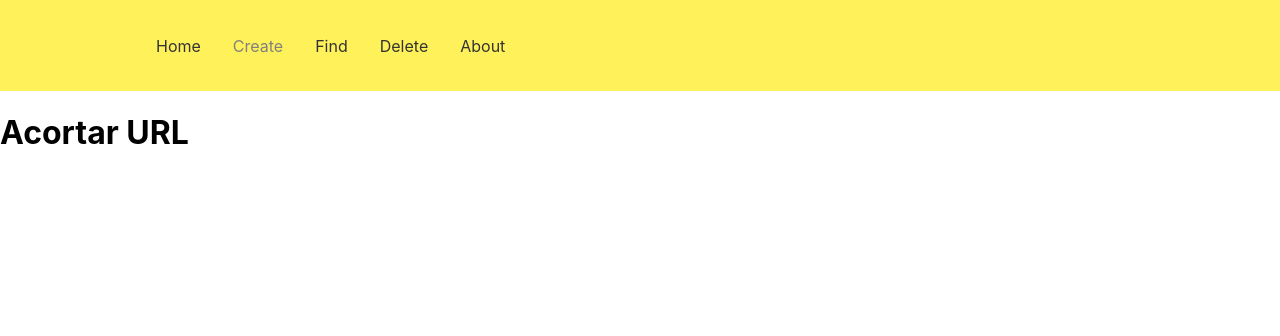
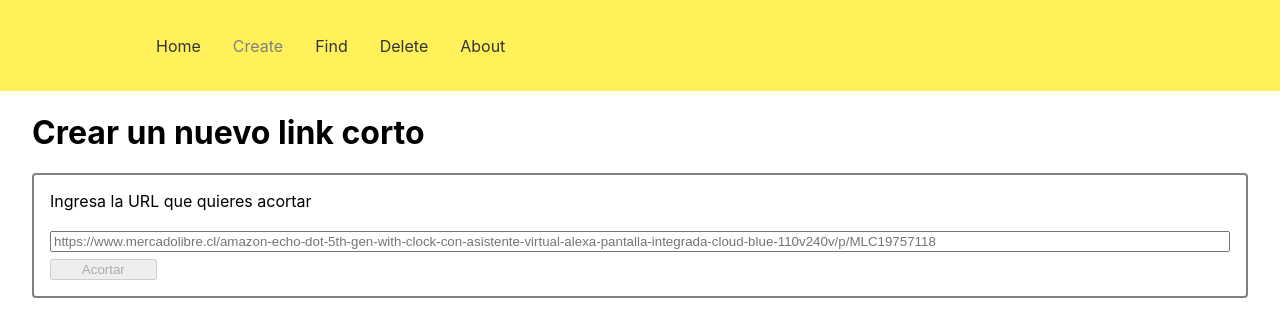
Before and after one commit to sebapintoag/meli-challenge, a React (Create React App) app in the folder frontend/: page /create in a window 1280 px wide. Shown: the top 336 px of the page. Built offline with nearby package versions, Linux system fonts and the light colour scheme.

Commit message:
short url creation from frontend

```diff
--- a/frontend/package.json
+++ b/frontend/package.json
@@ -6,6 +6,7 @@
     "@testing-library/jest-dom": "^5.17.0",
     "@testing-library/react": "^13.4.0",
     "@testing-library/user-event": "^13.5.0",
+    "axios": "^1.4.0",
     "react": "^18.2.0",
     "react-dom": "^18.2.0",
     "react-icons": "^4.10.1",
--- a/frontend/src/App.js
+++ b/frontend/src/App.js
@@ -1,5 +1,6 @@
 import React from 'react';
 import './App.css';
+import './assets/styles.css';
 import Navbar from './components/Navbar.js';
 import { BrowserRouter as Router, Routes, Route } from 'react-router-dom';
 import Home from './pages/home';
--- /dev/null
+++ b/frontend/src/assets/components/LinkInfo.module.css
@@ -0,0 +1,7 @@
+.container {
+	display: flex;
+	flex-direction: column;
+	border-radius: 4px;
+  border: 2px solid #808080;
+  padding: 1em;
+}
--- /dev/null
+++ b/frontend/src/assets/components/LinkInput.module.css
@@ -0,0 +1,15 @@
+.container {
+	display: flex;
+	flex-direction: column;
+	border-radius: 4px;
+  border: 2px solid #808080;
+  padding: 1em;
+}
+
+.input {
+}
+
+.successButton {
+	max-width: 8em;
+	margin-top: 0.5em;
+}
--- /dev/null
+++ b/frontend/src/assets/styles.css
@@ -0,0 +1,4 @@
+.page {
+  display: block;
+  margin: 1em 2em;
+}
--- /dev/null
+++ b/frontend/src/components/LinkInfo.js
@@ -0,0 +1,27 @@
+import React from 'react';
+import styles from '../assets/components/LinkInfo.module.css';
+
+const LinkInfo = ({label, link}) => {
+  // Don't render if url or shortUrl is empty
+  if(link.url === '' || link.shortUrl === '') {
+    return
+  }
+
+  return (
+    <div className={styles.container}>
+      <span>{label}</span>
+      <br/>
+      <label>
+        URL corta: {link.shortUrl}
+      </label>
+      <label>
+        URL completa: {link.url}
+      </label>
+      <label>
+        Fecha de creación: {link.createdAt}
+      </label>
+    </div>
+  );
+};
+
+export default LinkInfo;
--- /dev/null
+++ b/frontend/src/components/LinkInput.js
@@ -0,0 +1,26 @@
+import React, { useState } from 'react';
+import styles from '../assets/components/LinkInput.module.css';
+
+const LinkInput = ({label, placeholder, buttonText, buttonAction, onChangeAction, loading}) => {
+  const [url, setUrl] = useState('')
+
+  function onChangeInput(url) {
+    onChangeAction()
+    setUrl(url)
+  }
+
+  function buttonDisabled() {
+    return loading || !url || url === ''
+  }
+
+  return (
+    <div className={styles.container}>
+      <span>{label}</span>
+      <br/>
+      <input className={styles.input} value={url} onChange={e => onChangeInput(e.target.value)} placeholder={placeholder} />
+      <button className={styles.successButton} onClick={() => buttonAction(url)} disabled={buttonDisabled()}>{buttonText}</button>
+    </div>
+  );
+};
+
+export default LinkInput;
--- a/frontend/src/pages/create.js
+++ b/frontend/src/pages/create.js
@@ -1,11 +1,62 @@
-import React from 'react';
+import React, { useState } from 'react';
+import LinkInput from '../components/LinkInput';
+import axios from "axios";
+import LinkInfo from '../components/LinkInfo';
 
 const Create = () => {
-	return (
-		<div>
-			<h1>Acortar URL</h1>
+	const [link, setLink] = useState({
+		url: '',
+		shortUrl: '',
+		createdAt: ''
+	})
+
+	const [loading, setLoading] = useState(false)
+
+	function createShortUrl(url) {
+		setLoading(true)
+		axios.post(`http://localhost/api/v1/create`, { url: url })
+		.then((res) => {
+			const body = res.data
+			setLink({
+				url: body.data.link.url,
+				shortUrl: body.data.link.short_url,
+				createdAt: body.data.link.created_at
+			})
+		})
+		.catch((err) => {
+			console.error(err)
+		})
+		.then(() => {
+			setLoading(false)
+		});
+	}
+
+	function restartLink() {
+		setLink({
+			url: '',
+			shortUrl: '',
+			createdAt: ''
+		})
+	}
+
+  return (
+		<div className='page'>
+			<h1>Crear un nuevo link corto</h1>
+			<LinkInput
+				label={'Ingresa la URL que quieres acortar'}
+				placeholder={
+					'https://www.mercadolibre.cl/amazon-echo-dot-5th-gen-with-clock-con-asistente-virtual-alexa-pantalla-integrada-cloud-blue-110v240v/p/MLC19757118'
+				}
+				buttonText={'Acortar'}
+				buttonAction={createShortUrl}
+				onChangeAction={restartLink}
+				loading={loading}
+			/>
+			<br/>
+			<LinkInfo label={'asdasdasd'} link={link} />
 		</div>
-	);
+
+  );
 };
 
 export default Create;
```
Also changed, not shown: 2 other files (tests, documents, lock files or other folders).
